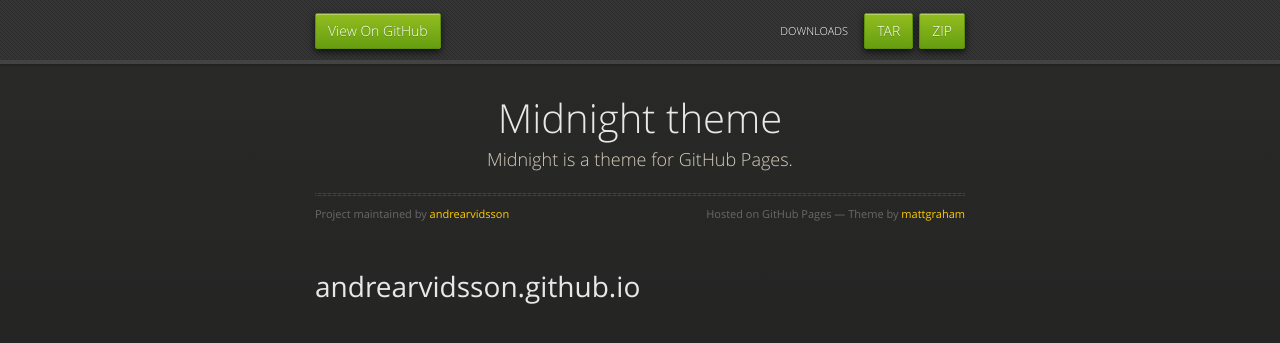
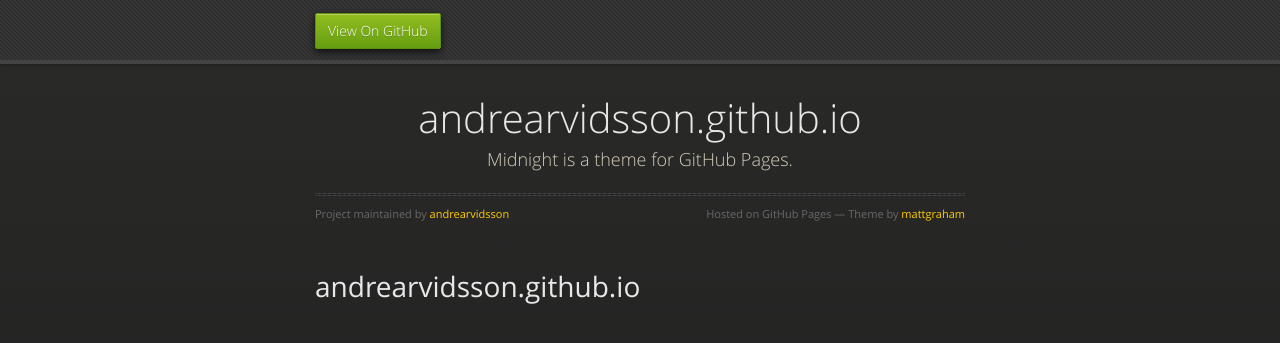
Before and after one commit to andrearvidsson/andrearvidsson.github.io, a Jekyll site: the page built from index.md, in a window 1280 px wide. Shown: the top 343 px of the page. Built offline with Jekyll 4.4.1, drawn with Linux system fonts in a browser that asks for light colours; our own code applies the rules of GitHub Pages for plain Markdown files.

Commit message:
Update _config.yml

```diff
--- a/_config.yml
+++ b/_config.yml
@@ -1,5 +1,5 @@
-title: Midnight theme
+title: andrearvidsson.github.io
 description: Midnight is a theme for GitHub Pages.
-show_downloads: true
+show_downloads: false
 google_analytics:
 theme: jekyll-theme-midnight
```
